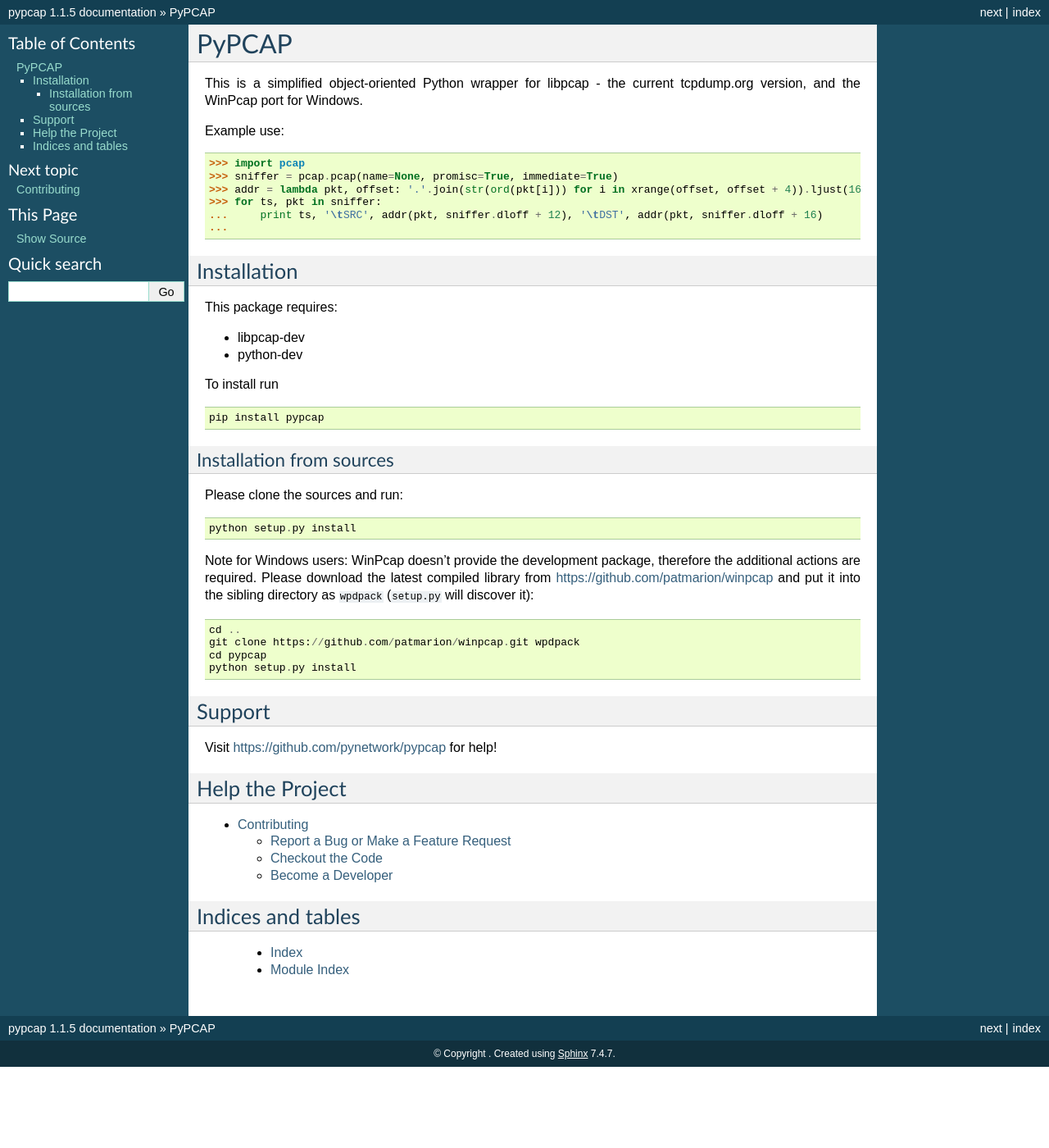
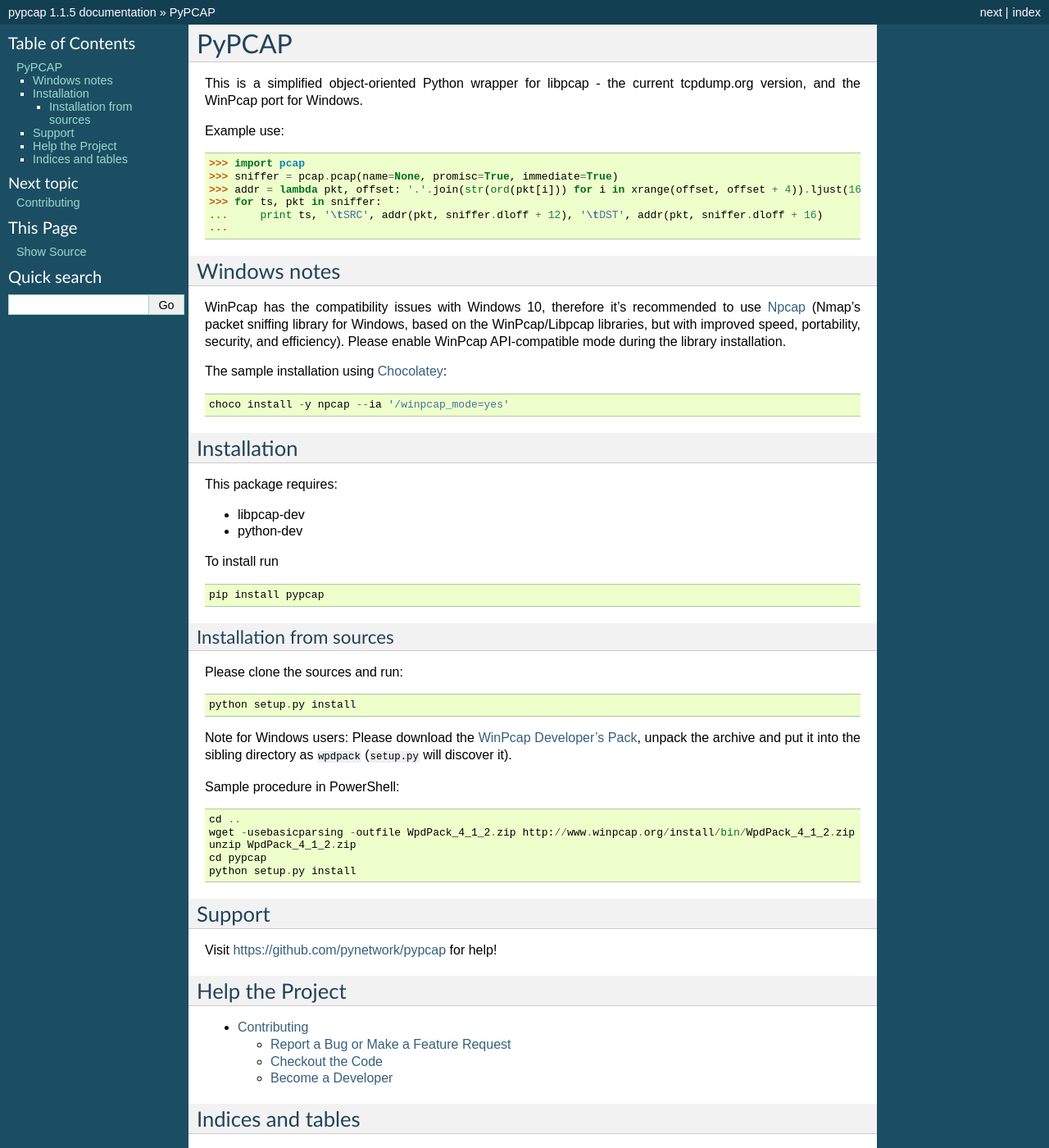
Before and after one commit to pynetwork/pypcap, a Sphinx documentation site: the page built from docs/index.rst, in a window 1280 px wide and 1400 px high. Shown: the whole window at 82% size. Built offline with Sphinx 7.4.7, drawn with Linux system fonts in a browser that asks for light colours.

Commit message:
Windows notes have been updated to reference Npcap.

```diff
--- a/docs/conf.py
+++ b/docs/conf.py
@@ -68,7 +68,7 @@
 
 # -- Options for HTML output --------------------------------------------------
 html_theme = 'default'
-html_static_path = ['_static']
+html_static_path = []
 
 html_use_modindex = True
 html_use_index = True
--- a/docs/index.rst
+++ b/docs/index.rst
@@ -12,6 +12,18 @@
     >>> for ts, pkt in sniffer:
     ...     print ts, '\tSRC', addr(pkt, sniffer.dloff + 12), '\tDST', addr(pkt, sniffer.dloff + 16)
     ...
+
+
+Windows notes
+-------------
+
+WinPcap has the compatibility issues with Windows 10, therefore
+it's recommended to use `Npcap <https://nmap.org/npcap/>`_
+(Nmap's packet sniffing library for Windows, based on the WinPcap/Libpcap libraries, but with improved speed, portability, security, and efficiency). Please enable WinPcap API-compatible mode during the library installation.
+
+The sample installation using `Chocolatey <https://chocolatey.org/>`_::
+
+    choco install -y npcap --ia '/winpcap_mode=yes'
 
 
 Installation
@@ -36,13 +48,13 @@
 
     python setup.py install
 
-Note for Windows users: WinPcap doesn't provide the development package, therefore
-the additional actions are required.
-Please download the latest compiled library from https://github.com/patmarion/winpcap
-and put it into the sibling directory as ``wpdpack`` (``setup.py`` will discover it)::
+Note for Windows users: Please download the `WinPcap Developer's Pack <https://www.winpcap.org/devel.htm>`_, unpack the archive and put it into the sibling directory as ``wpdpack`` (``setup.py`` will discover it).
+
+Sample procedure in PowerShell::
 
     cd ..
-    git clone https://github.com/patmarion/winpcap.git wpdpack
+    wget -usebasicparsing -outfile WpdPack_4_1_2.zip http://www.winpcap.org/install/bin/WpdPack_4_1_2.zip
+    unzip WpdPack_4_1_2.zip
     cd pypcap
     python setup.py install
 
```
Also changed, not shown: README.rst (+18 -5 lines).
